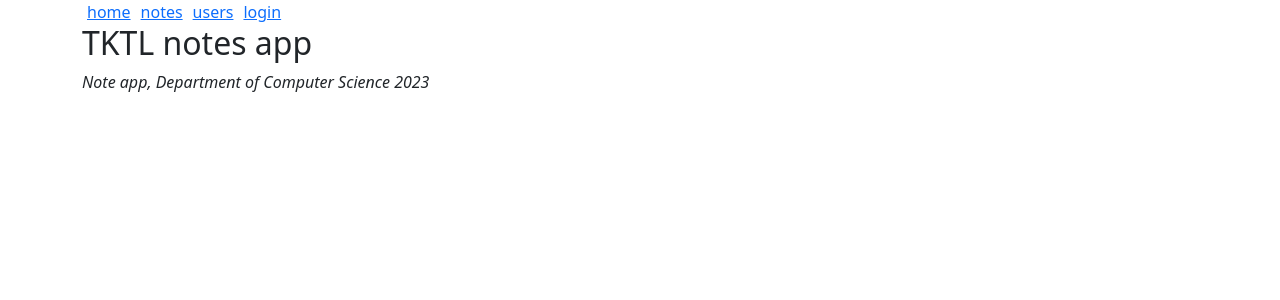
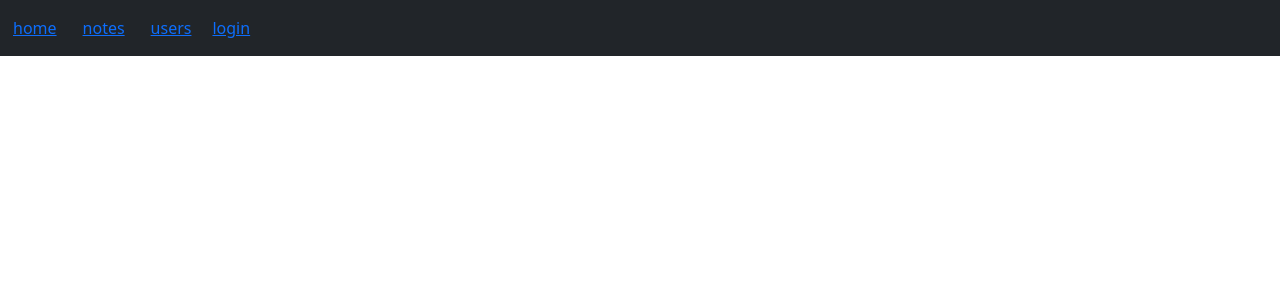
Before and after one commit to FedePeira/React-Router, a React (Vite) app: page / in a window 1280 px wide. Shown: the top 300 px of the page. Built offline with nearby package versions, Linux system fonts and the light colour scheme.

Commit message:
React-Bootstrap - Navbar - Part7.8

```diff
--- a/src/App.jsx
+++ b/src/App.jsx
@@ -1,85 +1,39 @@
 import {
-  Routes, Route, Link, Navigate, useMatch
+Link
 } from "react-router-dom"
-import Notes from "./components/Notes"
-import Note from "./components/Note"
-import Login from "./components/Login"
-import Home from "./components/Home"
-import Users from "./components/Users"
 import { useState } from "react"
-import { Alert } from "react-bootstrap"
+import { Navbar, Nav } from "react-bootstrap"
 
 const App = () => {
   const [user, setUser] = useState(null)
-  const [message, setMessage] = useState(null)
-  const [notes, setNotes] = useState([
-    {
-      id: 1,
-      content: 'HTML is easy',
-      important: true,
-      user: 'Matti Luukkainen'
-    },
-    {
-      id: 2,
-      content: 'Browser can execute only JavaScript',
-      important: false,
-      user: 'Matti Luukkainen'
-    },
-    {
-      id: 3,
-      content: 'Most important methods of HTTP-protocol are GET and POST',
-      important: true,
-      user: 'Arto Hellas'
-    }
-  ])
-
-  const match = useMatch('/notes/:id')
-  const note = match
-    ? notes.find(note => note.id === Number(match.params.id))
-    : null
 
   const padding = {
     padding: 5
   }
 
-  const login = (user) => {
-    setUser(user)
-    setMessage(`welcome ${user}`)
-    setTimeout(() => {
-      setMessage(null)
-    }, 10000)
-  }
-
   return (
-
-    <div className="container">
-      {(message &&
-        <Alert variant="success">
-          {message}
-        </Alert>
-      )}
-      <div>
+    <Navbar collapseOnSelect expand="lg" bg="dark" variant="dark">
+      <Navbar.Toggle aria-controls="responsive-navbar-nav" />
+      <Navbar.Collapse id="responsive-navbar-nav">
+        <Nav className="mr-auto">
+          <Nav.Link href="#" as="span">
             <Link style={padding} to="/">home</Link>
+          </Nav.Link>
+          <Nav.Link href="#" as="span">
             <Link style={padding} to="/notes">notes</Link>
+          </Nav.Link>
+          <Nav.Link href="#" as="span">
             <Link style={padding} to="/users">users</Link>
+          </Nav.Link>
+          <Nav.Link href="#" as="span">
             {user
               ? <em>{user} logged in</em>
-          : <Link style={padding} to="/login">login</Link>
+              : <Link to="/login">login</Link>
             }
-      </div>
-
-      <Routes>
-        <Route path="/notes/:id" element={<Note note={note} />} />
-        <Route path="/notes" element={<Notes notes={notes} />} />
-        <Route path="/users" element={user ? <Users /> : <Navigate replace to="/login" />} />
-        <Route path="/login" element={<Login onLogin={login} />} />
-        <Route path="/" element={<Home />} />
-      </Routes>
-
-      <div>
-        <i>Note app, Department of Computer Science 2023</i>
-      </div>
-    </div>
+          </Nav.Link>
+        </Nav>
+      </Navbar.Collapse>
+    </Navbar>
   )
 }
 
```
Lines whose indentation alone changed are shown as unchanged.
